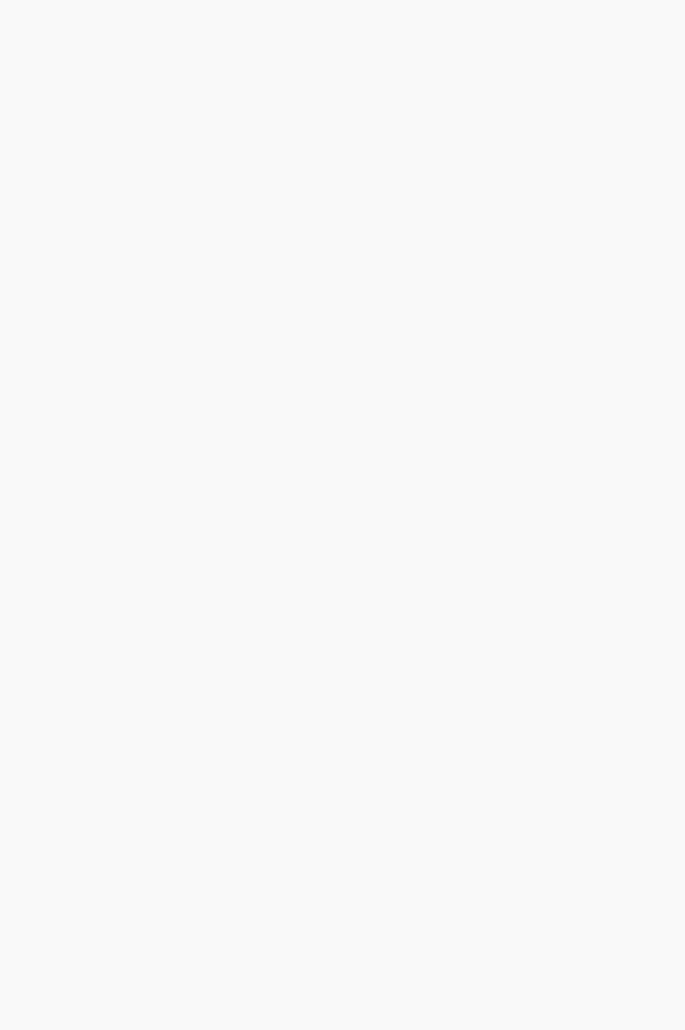
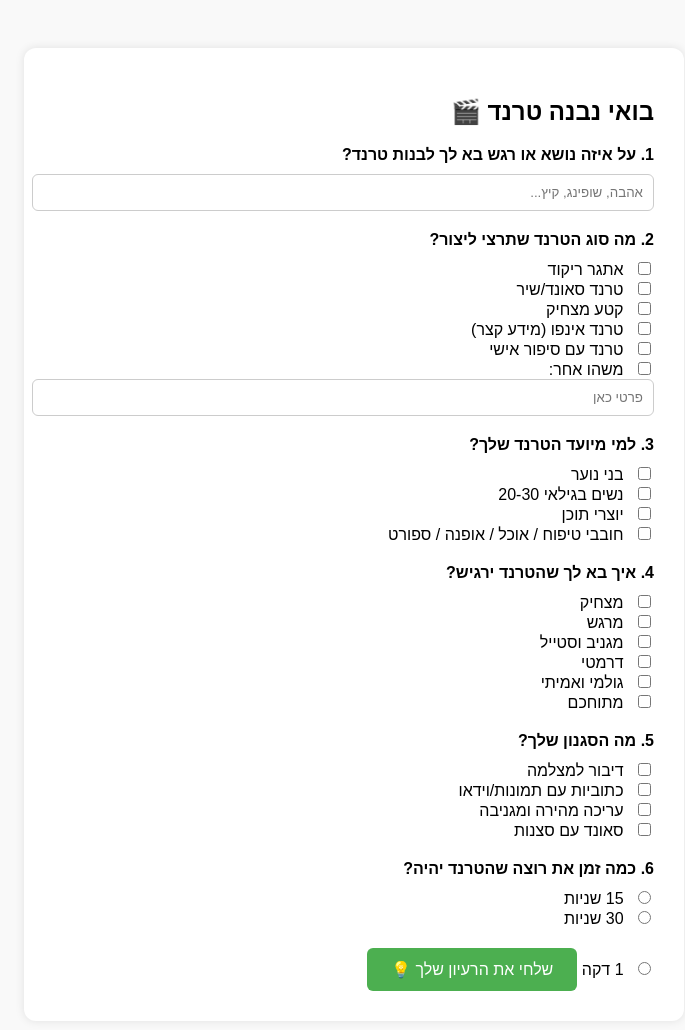
Before and after one commit to liamemilyharuvi/liam, a plain HTML site: page index.html in a window 1280 px wide. Shown: the whole page, without its empty margins (286-971 px from the left). Before the commit the page ends 800 px from the top, so only its background shows below. Drawn offline with Linux system fonts and the light colour scheme.

Commit message:
Update index.html

```diff
--- a/index.html
+++ b/index.html
@@ -34,3 +34,64 @@
       margin-left: 10px;
     }
     button {
+      margin-top: 20px;
+      background-color: #4CAF50;
+      color: white;
+      padding: 12px 24px;
+      border: none;
+      border-radius: 6px;
+      cursor: pointer;
+      font-size: 16px;
+    }
+    button:hover {
+      background-color: #45a049;
+    }
+  </style>
+</head>
+<body>
+
+  <form action="https://hook.eu2.make.com/9m5ubqvsxhqpwb2d0shoqlyd7kedbgwf" method="POST">
+    <h2>בואי נבנה טרנד 🎬</h2>
+
+    <label for="vibe">1. על איזה נושא או רגש בא לך לבנות טרנד?</label>
+    <input type="text" id="vibe" name="vibe" placeholder="אהבה, שופינג, קיץ...">
+
+    <label>2. מה סוג הטרנד שתרצי ליצור?</label>
+    <input type="checkbox" name="type[]" value="אתגר ריקוד"> אתגר ריקוד<br>
+    <input type="checkbox" name="type[]" value="טרנד סאונד/שיר"> טרנד סאונד/שיר<br>
+    <input type="checkbox" name="type[]" value="קטע מצחיק"> קטע מצחיק<br>
+    <input type="checkbox" name="type[]" value="טרנד אינפו"> טרנד אינפו (מידע קצר)<br>
+    <input type="checkbox" name="type[]" value="טרנד עם סיפור אישי"> טרנד עם סיפור אישי<br>
+    <input type="checkbox" name="type[]" value="משהו אחר"> משהו אחר:
+    <input type="text" name="type_other" placeholder="פרטי כאן">
+
+    <label>3. למי מיועד הטרנד שלך?</label>
+    <input type="checkbox" name="audience[]" value="בני נוער"> בני נוער<br>
+    <input type="checkbox" name="audience[]" value="נשים בגילאי 20-30"> נשים בגילאי 20-30<br>
+    <input type="checkbox" name="audience[]" value="יוצרי תוכן"> יוצרי תוכן<br>
+    <input type="checkbox" name="audience[]" value="חובבי טיפוח / אוכל / אופנה / ספורט"> חובבי טיפוח / אוכל / אופנה / ספורט
+
+    <label>4. איך בא לך שהטרנד ירגיש?</label>
+    <input type="checkbox" name="tone[]" value="מצחיק"> מצחיק<br>
+    <input type="checkbox" name="tone[]" value="מרגש"> מרגש<br>
+    <input type="checkbox" name="tone[]" value="מגניב וסטייל"> מגניב וסטייל<br>
+    <input type="checkbox" name="tone[]" value="דרמטי"> דרמטי<br>
+    <input type="checkbox" name="tone[]" value="גולמי ואמיתי"> גולמי ואמיתי<br>
+    <input type="checkbox" name="tone[]" value="מתוחכם"> מתוחכם
+
+    <label>5. מה הסגנון שלך?</label>
+    <input type="checkbox" name="style[]" value="דיבור למצלמה"> דיבור למצלמה<br>
+    <input type="checkbox" name="style[]" value="כתוביות עם תמונות/וידאו"> כתוביות עם תמונות/וידאו<br>
+    <input type="checkbox" name="style[]" value="עריכה מהירה ומגניבה"> עריכה מהירה ומגניבה<br>
+    <input type="checkbox" name="style[]" value="סאונד עם סצנות"> סאונד עם סצנות
+
+    <label>6. כמה זמן את רוצה שהטרנד יהיה?</label>
+    <input type="radio" name="duration" value="15 שניות"> 15 שניות<br>
+    <input type="radio" name="duration" value="30 שניות"> 30 שניות<br>
+    <input type="radio" name="duration" value="1 דקה"> 1 דקה
+
+    <button type="submit">שלחי את הרעיון שלך 💡</button>
+  </form>
+
+</body>
+</html>
```
